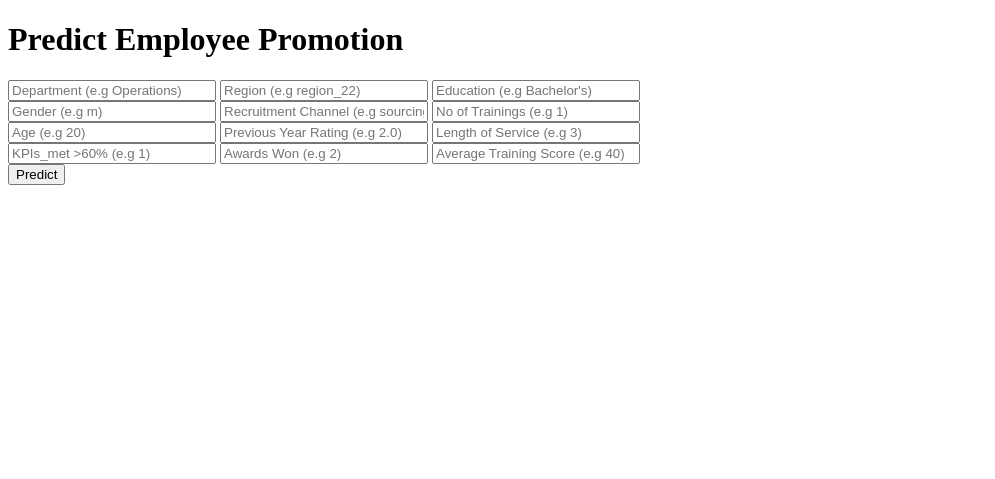
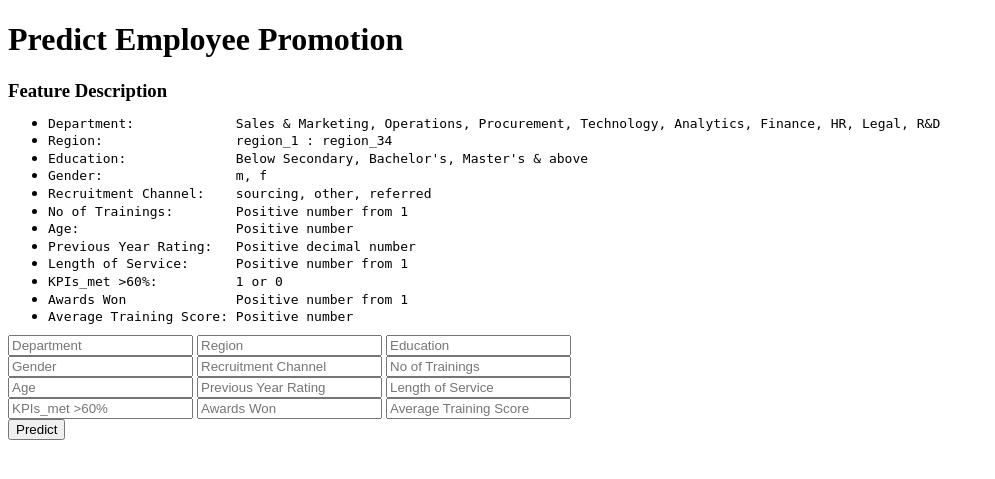
Before and after one commit to Timmecom/HRAnalyticsClassification, a Flask app: page / in a window 1280 px wide. Shown: the top 479 px of the page, without its empty margins (0-995 px from the left). Run offline with Flask 2, Linux system fonts and the light colour scheme; parts of the project's set-up code (start-up, migrations or seed data) failed here and were passed over.

Commit message:
Update index.html

```diff
--- a/templates/index.html
+++ b/templates/index.html
@@ -17,19 +17,36 @@
             <p class="browsehappy">You are using an <strong>outdated</strong> browser. Please <a href="#">upgrade your browser</a> to improve your experience.</p8
         <![endif]-->
         <h1>Predict Employee Promotion</h1>
+        <div>
+            <h3>Feature Description</h3>
+            <ul style="line-height:0.2">
+                <li><pre>Department:             Sales & Marketing, Operations, Procurement, Technology, Analytics, Finance, HR, Legal, R&D</pre></li>
+                <li><pre>Region:                 region_1 : region_34</pre></li>
+                <li><pre>Education:              Below Secondary, Bachelor's, Master's & above</pre></li>
+                <li><pre>Gender:                 m, f</pre></li>
+                <li><pre>Recruitment Channel:    sourcing, other, referred</pre></li>
+                <li><pre>No of Trainings:        Positive number from 1</pre></li>
+                <li><pre>Age:                    Positive number</pre></li>
+                <li><pre>Previous Year Rating:   Positive decimal number</pre></li>
+                <li><pre>Length of Service:      Positive number from 1</pre></li>
+                <li><pre>KPIs_met >60%:          1 or 0</pre></li>
+                <li><pre>Awards Won              Positive number from 1</pre></li>
+                <li><pre>Average Training Score: Positive number</pre></li>
+            </ul>
+        </div>
         <form action="{{url_for("predict")}}" method="post">
-            <input type="text" name="department" placeholder="Department (e.g Operations)" style="width:200px" required="required"/>
-            <input type="text" name="region" placeholder="Region (e.g region_22)" style="width:200px" required="required"/>
-            <input type="text" name="education" placeholder="Education (e.g Bachelor's)" style="width:200px" required="required"/><br>
-            <input type="text" name="gender" placeholder="Gender (e.g m)" style="width:200px" required="required"/>
-            <input type="text" name="recruitment_channel" placeholder="Recruitment Channel (e.g sourcing)" style="width:200px" required="required"/>
-            <input type="number" name="no_of_trainings" placeholder="No of Trainings (e.g 1)" style="width:200px" required="required"/><br>
-            <input type="number" name="age" placeholder="Age (e.g 20)" style="width:200px" required="required"/>
-            <input type="number" name="previous_year_rating" placeholder="Previous Year Rating (e.g 2.0)" style="width:200px" required="required"/>
-            <input type="number" name="length_of_service" placeholder="Length of Service (e.g 3)" style="width:200px" required="required"/><br>
-            <input type="number" name="KPIs_met >60%" placeholder="KPIs_met >60% (e.g 1)" style="width:200px" required="required"/>
-            <input type="number" name="awards_won?" placeholder="Awards Won (e.g 2)" style="width:200px"required="required"/>
-            <input type="numer" name="avg_training_score" placeholder="Average Training Score (e.g 40)" style="width:200px" required="required"/><br>
+            <input type="text" name="department" placeholder="Department" required="required"/>
+            <input type="text" name="region" placeholder="Region" required="required"/>
+            <input type="text" name="education" placeholder="Education" required="required"/><br>
+            <input type="text" name="gender" placeholder="Gender" required="required"/>
+            <input type="text" name="recruitment_channel" placeholder="Recruitment Channel" required="required"/>
+            <input type="number" name="no_of_trainings" placeholder="No of Trainings" required="required"/><br>
+            <input type="number" name="age" placeholder="Age" required="required"/>
+            <input type="number" name="previous_year_rating" placeholder="Previous Year Rating" required="required"/>
+            <input type="number" name="length_of_service" placeholder="Length of Service" required="required"/><br>
+            <input type="number" name="KPIs_met >60%" placeholder="KPIs_met >60%" required="required"/>
+            <input type="number" name="awards_won?" placeholder="Awards Won" required="required"/>
+            <input type="numer" name="avg_training_score" placeholder="Average Training Score" required="required"/><br>
             <button type="submit">Predict</button>
         </form>
         <br>
```
